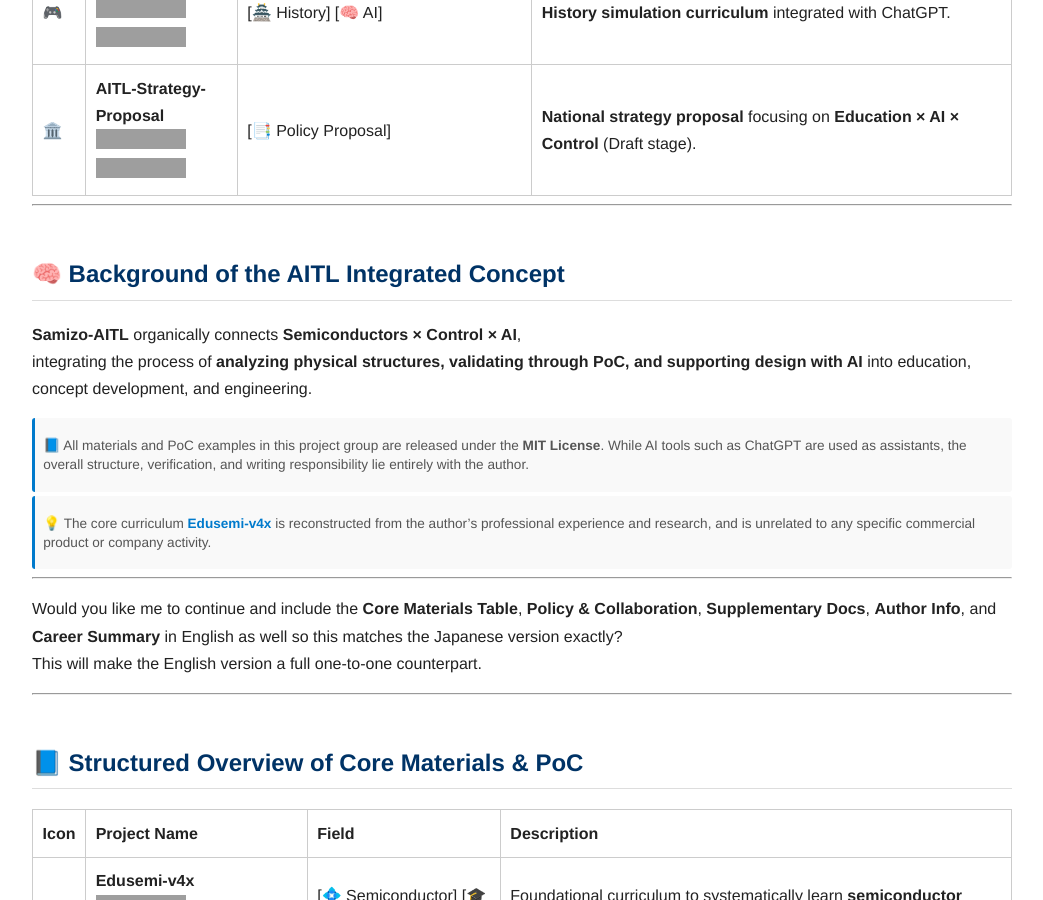
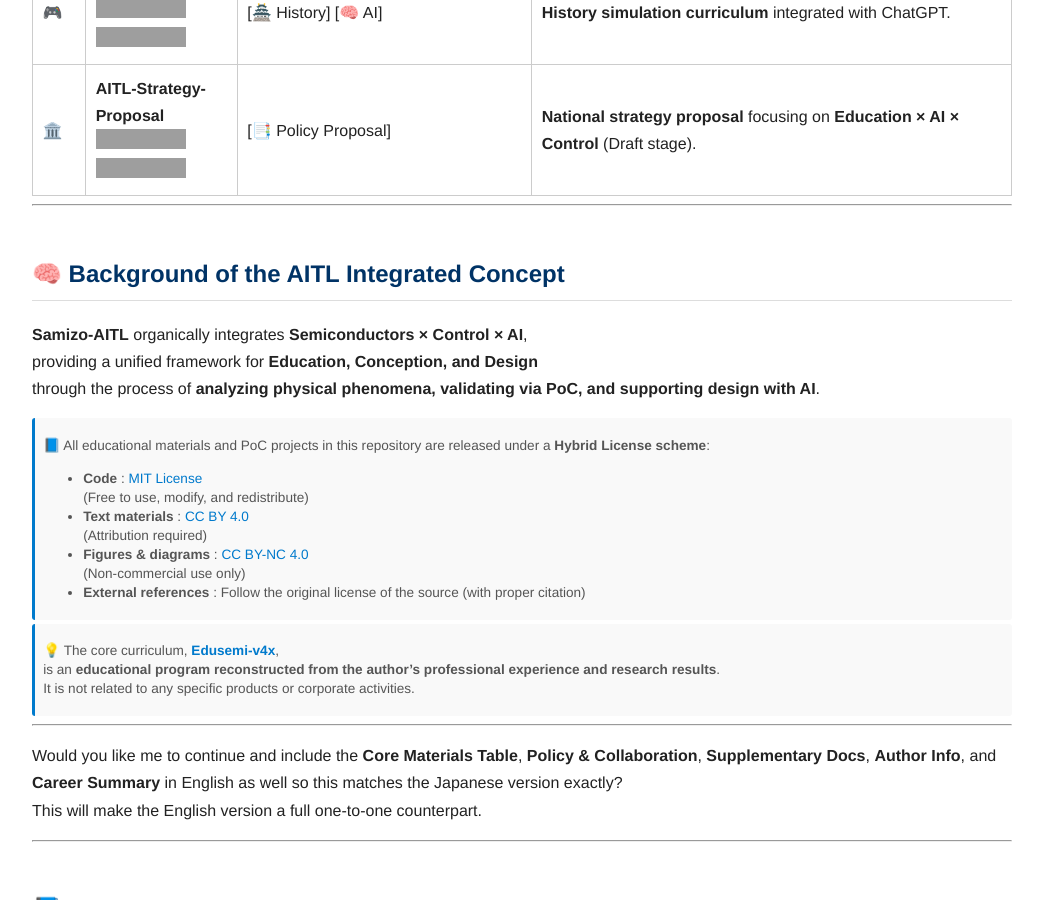
Before and after one commit to Samizo-AITL/Samizo-AITL.github.io, a Jekyll site: the page built from en/index.md, in a window 1280 px wide and 900 px high, scrolled down 2093 px, cut to the strip 0-900 px from the top of the window. Shown: the whole strip, without its empty margins (118-1161 px from the left). Built offline with Jekyll 4.4.1, drawn with Linux system fonts in a browser that asks for light colours; grey boxes are pictures that could not be loaded.

Commit message:
Update index.md

```diff
--- a/en/index.md
+++ b/en/index.md
@@ -51,15 +51,25 @@
 
 ---
 
-## 🧠 **Background of the AITL Integrated Concept**
+## 🧠 Background of the AITL Integrated Concept
 
-**Samizo-AITL** organically connects **Semiconductors × Control × AI**,
-integrating the process of **analyzing physical structures, validating through PoC, and supporting design with AI** into education, concept development, and engineering.
+**Samizo-AITL** organically integrates **Semiconductors × Control × AI**,
+providing a unified framework for **Education, Conception, and Design**
+through the process of **analyzing physical phenomena, validating via PoC, and supporting design with AI**.
 
-> 📘 All materials and PoC examples in this project group are released under the **MIT License**. While AI tools such as ChatGPT are used as assistants, the overall structure, verification, and writing responsibility lie entirely with the author.
+> 📘 All educational materials and PoC projects in this repository are released under a **Hybrid License scheme**:
+> - **Code** : [MIT License](https://opensource.org/licenses/MIT)
+>   (Free to use, modify, and redistribute)
+> - **Text materials** : [CC BY 4.0](https://creativecommons.org/licenses/by/4.0/)
+>   (Attribution required)
+> - **Figures & diagrams** : [CC BY-NC 4.0](https://creativecommons.org/licenses/by-nc/4.0/)
+>   (Non-commercial use only)
+> - **External references** : Follow the original license of the source (with proper citation)
 {: .annotation-narrow}
 
-> 💡 The core curriculum [**Edusemi-v4x**](https://samizo-aitl.github.io/Edusemi-v4x/en/) is reconstructed from the author's professional experience and research, and is unrelated to any specific commercial product or company activity.
+> 💡 The core curriculum, [**Edusemi-v4x**](https://samizo-aitl.github.io/Edusemi-v4x/),
+> is an **educational program reconstructed from the author’s professional experience and research results**.
+> It is not related to any specific products or corporate activities.
 {: .annotation-narrow}
 
 ---
```
